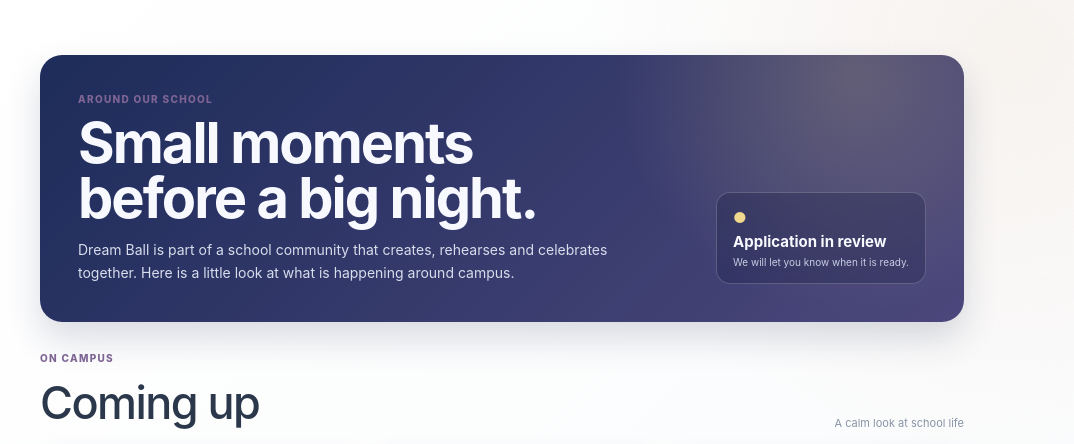
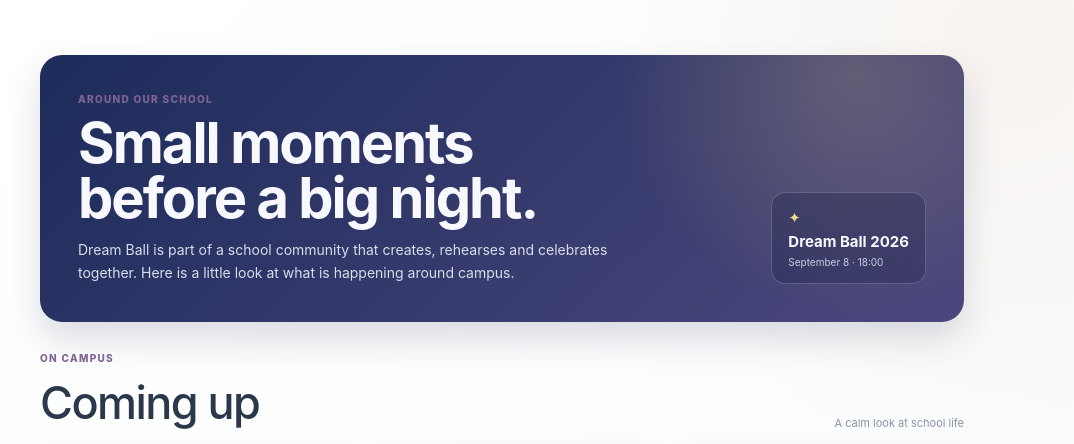
Before and after one commit to spideynyc228-star/Dream-ball, a Django app: template templates/dashboard/pending_activity.html in a window 1280 px wide. Shown: the top 444 px of the page, without its empty margins (138-1212 px from the left). Run offline with Django 5.2, Linux system fonts and the light colour scheme; the template is opened without the code that fills it: values that come from a table or form of the project are taken from there, others are empty; tables that the repository leaves empty hold one stand-in row (values such as "Sample post").

Commit message:
Show school activities on every student dashboard

```diff
--- a/dashboard/views.py
+++ b/dashboard/views.py
@@ -18,7 +18,7 @@ def dashboard(request):
     if request.user.role != "student":
         return redirect("moderation:dashboard")
     profile = getattr(request.user, "profile", None)
-    if profile and profile.status == Profile.Status.PENDING:
+    if profile:
         return render(request, "dashboard/pending_activity.html", {
             "profile": profile,
             "notifications": request.user.notifications.order_by("-created_at")[:5],
--- a/templates/dashboard/pending_activity.html
+++ b/templates/dashboard/pending_activity.html
@@ -4,13 +4,13 @@
 <main class="app-shell activity-shell">
   <section class="activity-hero school-life-hero">
     <div><p class="eyebrow">AROUND OUR SCHOOL</p><h1>Small moments before a big night.</h1><p>Dream Ball is part of a school community that creates, rehearses and celebrates together. Here is a little look at what is happening around campus.</p></div>
-    <div class="review-state"><span>●</span><b>Application in review</b><small>We will let you know when it is ready.</small></div>
+    {% if profile.status == 'pending' %}<div class="review-state"><span>●</span><b>Application in review</b><small>We will let you know when it is ready.</small></div>{% else %}<div class="review-state school-date"><span>✦</span><b>Dream Ball 2026</b><small>September 8 · 18:00</small></div>{% endif %}
   </section>
 
   <section class="school-activities"><div class="section-heading-row"><div><p class="eyebrow">ON CAMPUS</p><h2>Coming up</h2></div><span class="section-caption">A calm look at school life</span></div><div class="school-activity-grid"><article class="school-activity-card activity-rehearsal"><div><span>THIS WEEK</span><h3>Dance rehearsal</h3><p>Students and teachers are shaping the first steps together after school.</p></div></article><article class="school-activity-card activity-studio"><div><span>BEHIND THE SCENES</span><h3>Creative studio</h3><p>Ideas for music, décor and the evening’s atmosphere are coming to life.</p></div></article><article class="school-activity-card activity-community"><div><span>COMMUNITY</span><h3>School gatherings</h3><p>Every event is built from the people and memories we share.</p></div></article></div></section>
 
   <section class="past-proms"><div class="section-heading-row"><div><p class="eyebrow">FROM PREVIOUS YEARS</p><h2>Dream Ball memories</h2></div><p>Warm lights, thoughtful details and a full room of classmates — a little inspiration for the evening ahead.</p></div><div class="prom-memory-grid"><figure class="prom-memory memory-large"><img loading="lazy" src="https://images.unsplash.com/photo-1670529776286-f426fb7ba42c?auto=format&amp;fit=crop&amp;w=1100&amp;q=82" alt="Warmly lit school celebration venue"><figcaption>Evening lights in the Grand Hall</figcaption></figure><figure class="prom-memory"><img loading="lazy" src="https://images.unsplash.com/photo-1519167758481-83f550bb49b3?auto=format&amp;fit=crop&amp;w=700&amp;q=82" alt="Tables prepared for a celebration"><figcaption>Details made with care</figcaption></figure><figure class="prom-memory"><img loading="lazy" src="https://images.unsplash.com/photo-1478146896981-b80fe463b330?auto=format&amp;fit=crop&amp;w=700&amp;q=82" alt="Celebration lighting in a venue"><figcaption>A night to remember</figcaption></figure></div>
   </section>
-  <p class="activity-note">Your profile is currently with the school team for review. Partner search and the event space will open once it has been approved.</p>
+  {% if profile.status == 'pending' %}<p class="activity-note">Your profile is currently with the school team for review. Partner search and the event space will open once it has been approved.</p>{% endif %}
 </main>
 {% endblock %}
```
